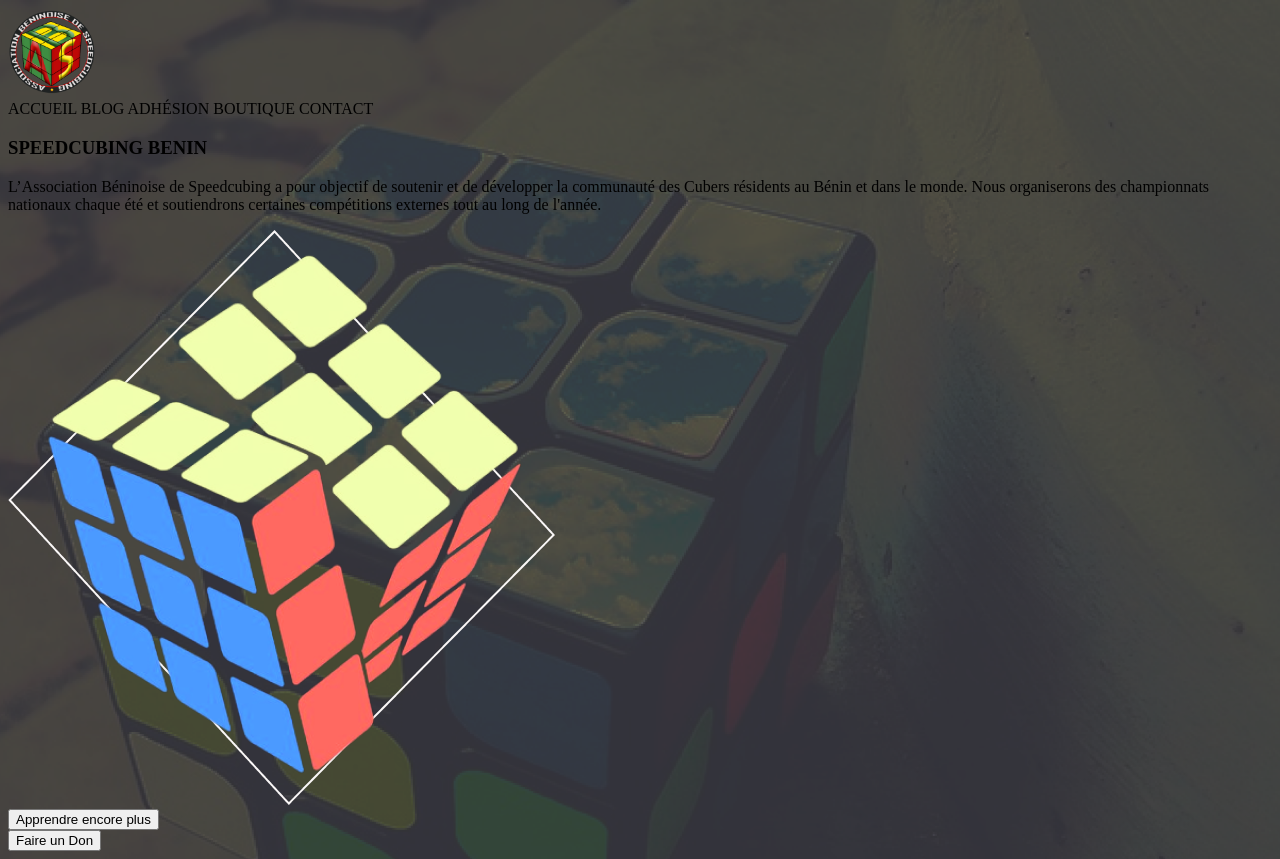
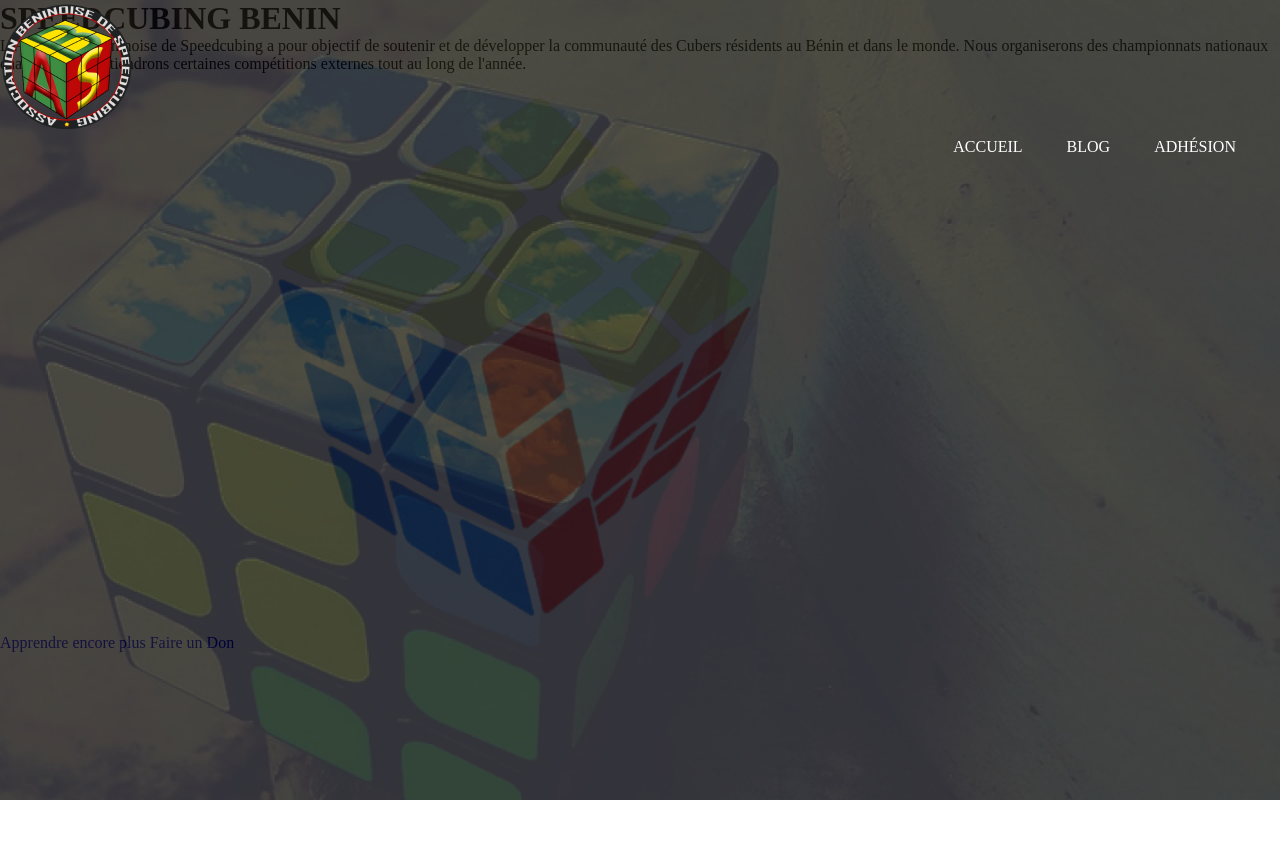
Before and after one commit to Roland229/speedcubingbenin, a plain HTML site: page index.html in a window 1280 px wide. After the commit the page ends 800 px from the top, so only its background shows below. Drawn offline with Linux system fonts and the light colour scheme.

Commit message:
Un commit imprévu

```diff
--- a/css/style.css
+++ b/css/style.css
@@ -1,30 +1,55 @@
-.body {
-  font-size: 50px;
+*{
+  margin: 0;
+  padding: 0;
+  text-decoration: none;
+  list-style: none;
 }
-.logo {
-  width: 7%;
-  height: 7%;
-  object-fit: contain;
+.body{
+  font-family: 'Fira Sans', sans-serif;
 }
-.section {
-  width: 100%;
-  height: 1024px;
-  background: rgba(26,124,124,0.5);
+.menu{
+  width: 1500px;
+  margin: auto;
+}
+.header{
+  width:100%;
+  height: 100%;
+  background-image: url('/img/lexus.png');
+  background-repeat: no-repeat;
+  background-position: center center;
+  background-size: cover;
   opacity: 1;
   position: absolute;
+  left: 0px;
+  top: 0px;
+  overflow: hidden;
+}
+.navbar{
+  float: right;
+  list-style: none;
+  margin-top: 0px;
+}
+.navbar li{
+  display: inline-block;
+}
+.navbar li a{
+  color: #fff;
+  padding: 5px 20px;
+  font-size: 16px;
+  text-transform: uppercase;
+}
+.title{
+  width: 111px;
+  color: rgba(255,255,255,1);
+  position: relative;
   top: 0px;
   left: 0px;
-  overflow: hidden;
+  font-family: Inter;
+  font-weight: Bold;
+  font-size: 25px;
+  opacity: 1;
+  text-align: left;
 }
-.hi  {
-  width: 716px;
-  color: rgba(255,255,255,1);
-  position: absolute;
-  top: 267px;
-  left: 90px;
-  font-family: Inter;
-  font-weight: Semi Bold;
-  font-size: 70px;
-  opacity: 1;
-  text-align: justified;
+.h1{
+
 }
--- a/index.html
+++ b/index.html
@@ -5,40 +5,32 @@
     <meta http-equiv="X-UA-Compatible" content="IE=edge">
     <meta name="viewport" content="width=device-width, initial-scale=1.0">
     <title>SPEEDCUBING BENIN</title>
-    <link rel="stylesheet" href="./css/style.css">
+    <link rel="stylesheet" href="css/style.css">
 </head>
-<body style="background-image: url('./img/background.png');">
-    <header class="header">
-        <img src="./img/logoabs.png" alt="logo" class="logo">
-            <nav class="menu">
-                <div class="nav-item">
-                 <span>ACCUEIL</span>
-                 <span>BLOG</span>
-                 <span>ADHÉSION</span>
-                 <span>BOUTIQUE</span>
-                 <span>CONTACT</span>
-                </div>
-             </nav>
-    </header>
-    <section>
-        <article class="article">
-          <h1 class="title">SPEEDCUBING BENIN </h1>
+<body>
+    <div class="header">
+        <div class="menu">
+            <div class="logo">
+                <img src="./img/logoabs.png" alt="logo">
+            </div>
+            <ul class="navbar">
+                <li><a href="#">ACCUEIL</a></li>
+                <li><a href="#">BLOG</a></li>
+                <li><a href="#">ADHÉSION</a></li>
+                <li><a href="#">BOUTIQUE</a></li>
+                <li><a href="#">CONTACT</a></li>
+            </ul>
+        </div>
+    </div>
+        <div class="title"></div>
+            <h1>SPEEDCUBING BENIN</h1>
             <p>L’Association Béninoise de Speedcubing a pour objectif de soutenir et
-               de développer la communauté des Cubers résidents au Bénin et dans le monde.
-               Nous organiserons des championnats nationaux chaque été et soutiendrons
-               certaines compétitions externes tout au long de l'année.</p>
-        </article>
-            <div>
-                <img src="./img/cube.png" />
-            </div>
-            <div>
-                <button>Apprendre encore plus</button>
-            </div>
-            <div >
-                <button>Faire un Don</button>
-            </div>
-        </div>
-    </section>
+                de développer la communauté des Cubers résidents au Bénin et dans le monde.
+                Nous organiserons des championnats nationaux chaque été et soutiendrons
+                certaines compétitions externes tout au long de l'année.</p>
+                <a href="#">Apprendre encore plus</a>
+                <a href="#">Faire un Don</a>
+            <img src="./img/cube.png" alt="CUBE">
     </body>
 
 </html>
```
Also changed, not shown: img/lexus.png (renamed from img/background.png).
